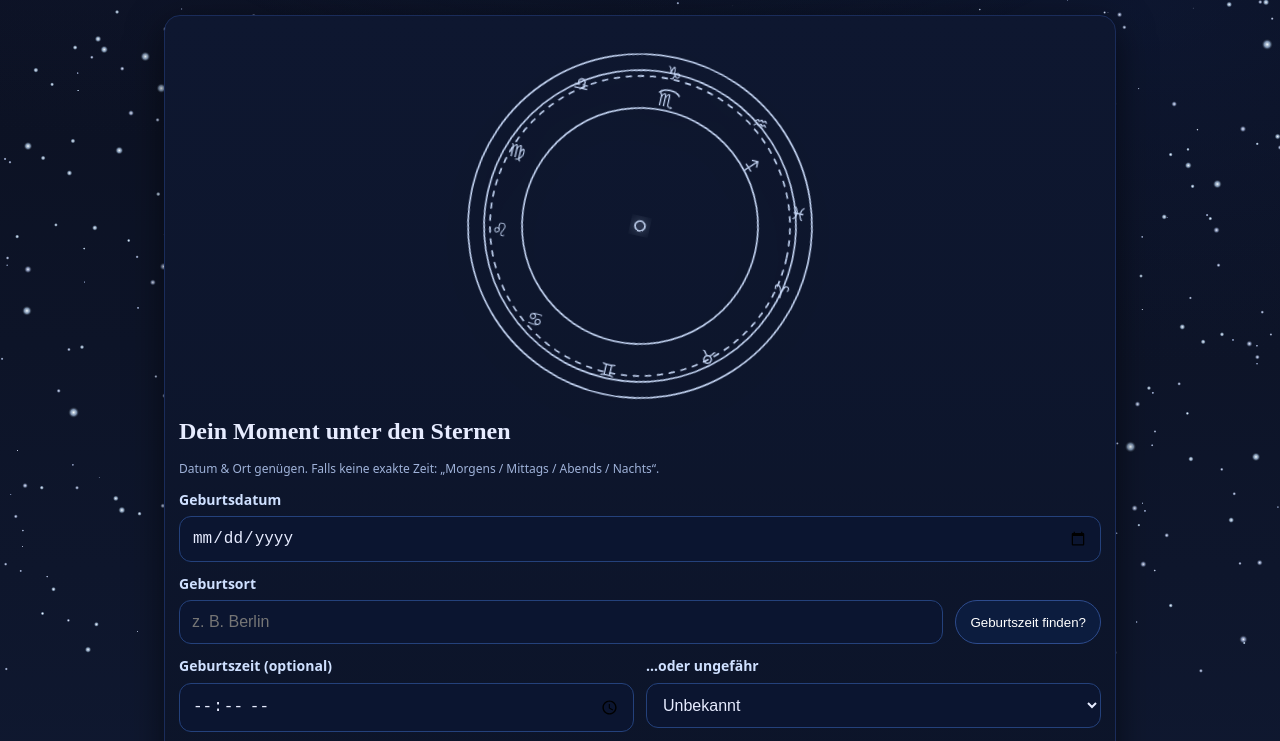
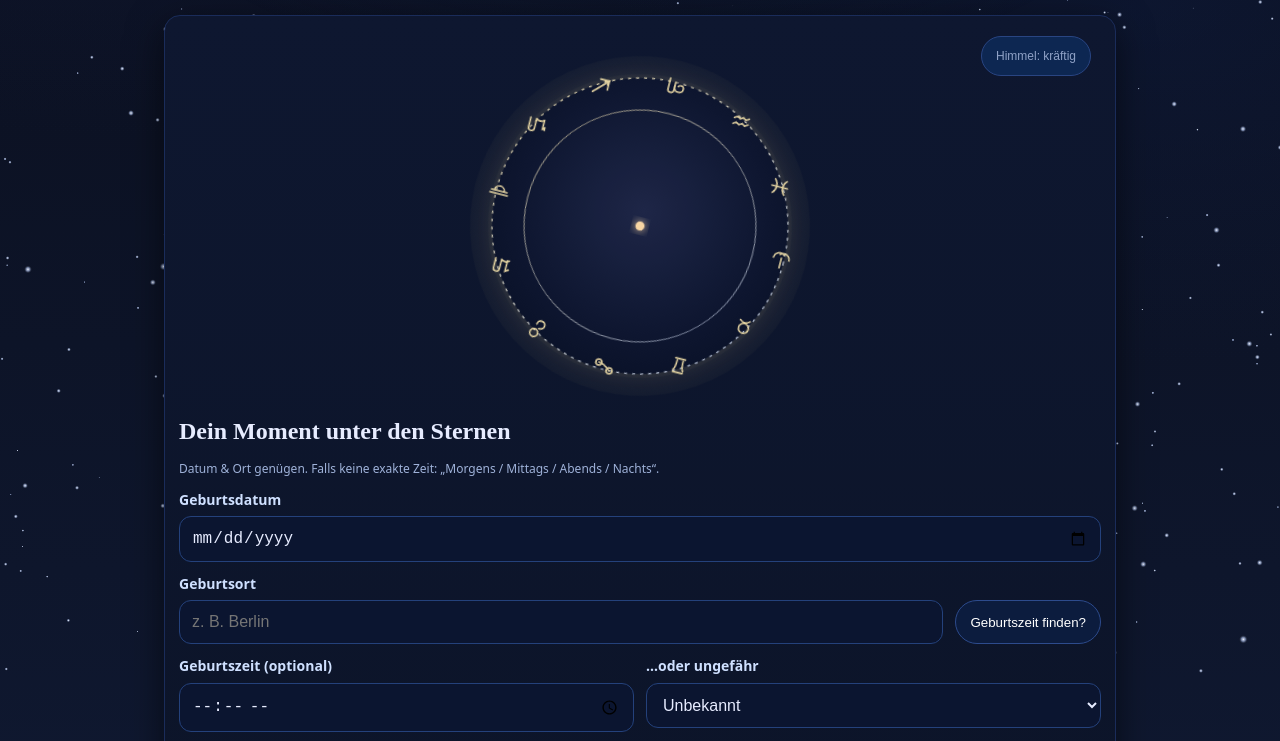
Before and after one commit to Wolf-Achtung/horoskop.one, a plain HTML site: page index.html in a window 1280 px wide. Shown: the part 110-851 px from the top of the page. Drawn offline with nearby package versions, Linux system fonts and the light colour scheme; animation ran at ten frames a second; a web font is replaced by a local one.

Commit message:
Add files via upload

```diff
--- a/index.html
+++ b/index.html
@@ -395,8 +395,8 @@ if(moon) chip(moon);
     }
     document.getElementById('btn-share').onclick = async ()=>{ if(!__lastData){ alert('Bitte zuerst ein Gold-Reading erzeugen.'); return; } const canvas = await makeShareCard(__lastData); canvas.toBlob((b)=>{ const url=URL.createObjectURL(b); const a=document.createElement('a'); a.href=url; a.download='horoskop-one-card.png'; a.click(); URL.revokeObjectURL(url); }); };
   </script>
-<link rel="stylesheet" href="components/enhancements-v15.css">
-<script src="components/enhancements-v15.js"></script>
+<link rel="stylesheet" href="components/enhancements-v16.css">
+<script src="components/enhancements-v16.js"></script>
 
 
 </body>
```
